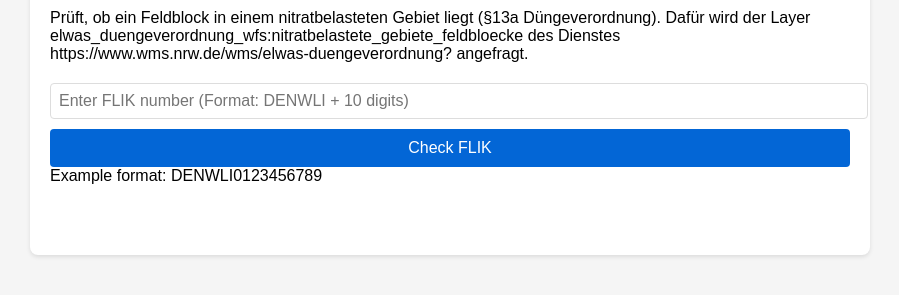
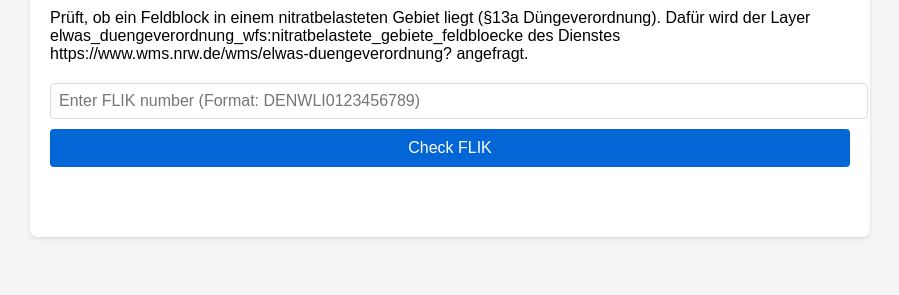
Before and after one commit to kratum/flik-checker, a plain HTML site: page index.html in a window 1280 px wide. Shown: the part 119-414 px from the top of the page, without its empty margins (190-1089 px from the left). Drawn offline with Linux system fonts and the light colour scheme.

Commit message:
Update index.html

```diff
--- a/index.html
+++ b/index.html
@@ -86,9 +86,8 @@
         <p>Prüft, ob ein Feldblock in einem nitratbelasteten Gebiet liegt (§13a Düngeverordnung). Dafür wird der Layer elwas_duengeverordnung_wfs:nitratbelastete_gebiete_feldbloecke des Dienstes https://www.wms.nrw.de/wms/elwas-duengeverordnung? angefragt.
 </p>
         <div class="form-container">
-            <input type="text" id="flik" placeholder="Enter FLIK number (Format: DENWLI + 10 digits)" required>
+            <input type="text" id="flik" placeholder="Enter FLIK number (Format: DENWLI0123456789)" required>
             <button onclick="checkFLIK()">Check FLIK</button>
-            <div class="info">Example format: DENWLI0123456789</div>
             <div id="loading">Checking...</div>
             <div id="result"></div>
         </div>
```
